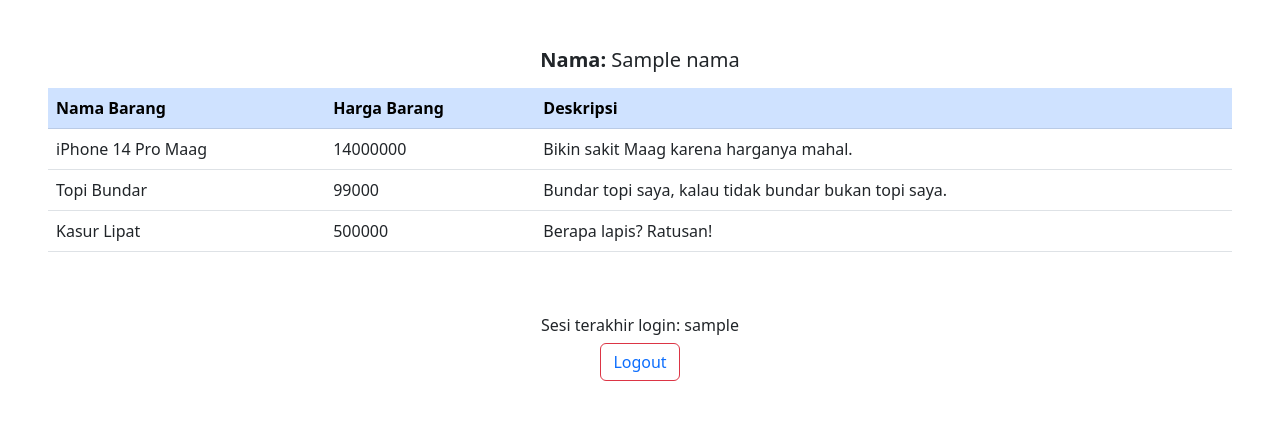
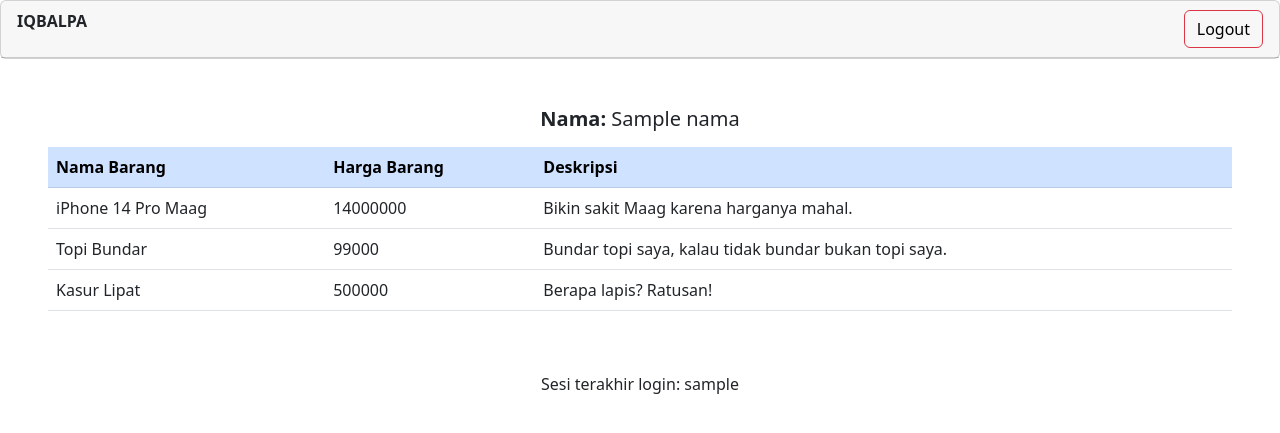
Before and after one commit to iqbalpa/lab-1-pbp, a Django app: template wishlist/templates/wishlist/wishlist.html in a window 1280 px wide. Shown: the top 433 px of the page. Run offline with Django 4.2, Linux system fonts and the light colour scheme; data comes from the database, SQL or seed files in the repository; tables that the repository leaves empty hold one stand-in row (values such as "Sample post"); the template is opened without the code that fills it: values that come from a table or form of the project are taken from there, most other values are stand-ins (such as "Sample title", 1, 10 or a date in 2020); lists and menus that the app fills with data are empty.

Commit message:
Lab 4: adding navbar in /wishlist

```diff
--- a/wishlist/templates/wishlist/wishlist.html
+++ b/wishlist/templates/wishlist/wishlist.html
@@ -1,6 +1,15 @@
 {% extends 'base.html' %}
 
 {% block content %}
+<div class="card text-center">
+    <div class="card-header d-flex flex-row justify-content-between align-items-center">
+        <p class="fw-bold">IQBALPA</p>
+        <button class="btn btn-outline-danger">
+            <a class="text-black text-decoration-none" href="{% url 'wishlist:logout' %}">Logout</a>
+        </button>
+    </div>
+</div>
+
 <div class="m-5 d-flex flex-column justify-content-center align-items-center">
     <h5 class="fw-bold mb-3">Nama: <span class="fw-normal">{{nama}}</span></h5>
 
@@ -21,7 +30,6 @@
     </table>
 
     <h5 class="fs-6 mt-5">Sesi terakhir login: {{ last_login }}</h5>
-    <button class="btn btn-outline-danger"><a class="text-decoration-none" href="{% url 'wishlist:logout' %}">Logout</a></button>
 </div>
 
 {% endblock content %}
```
